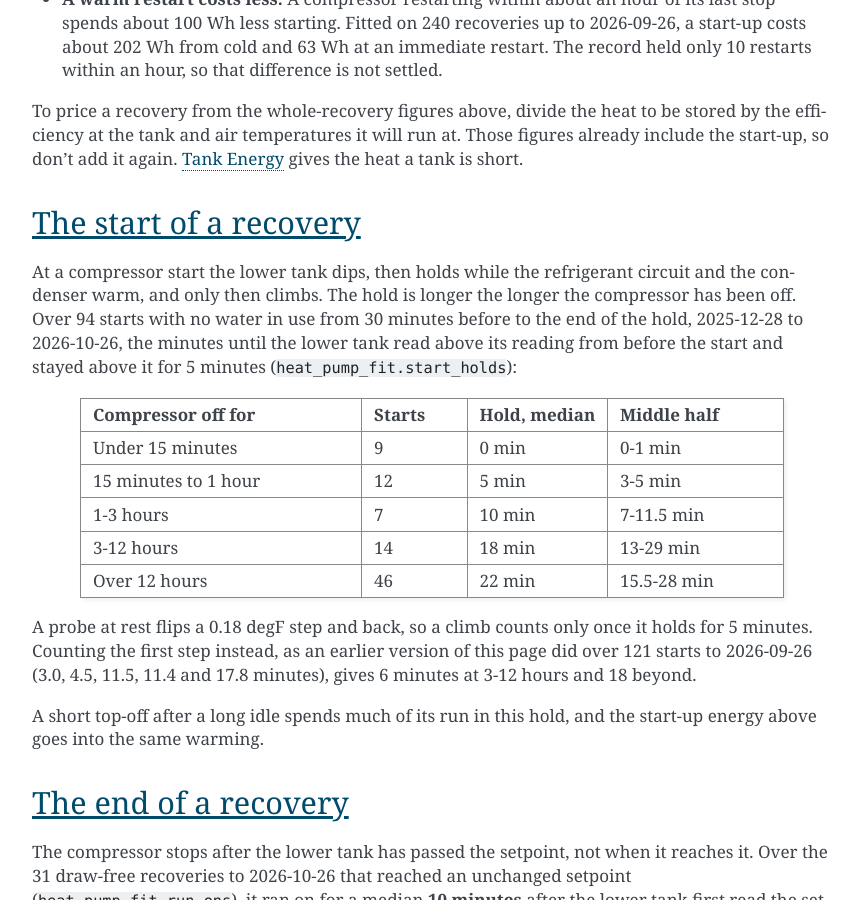
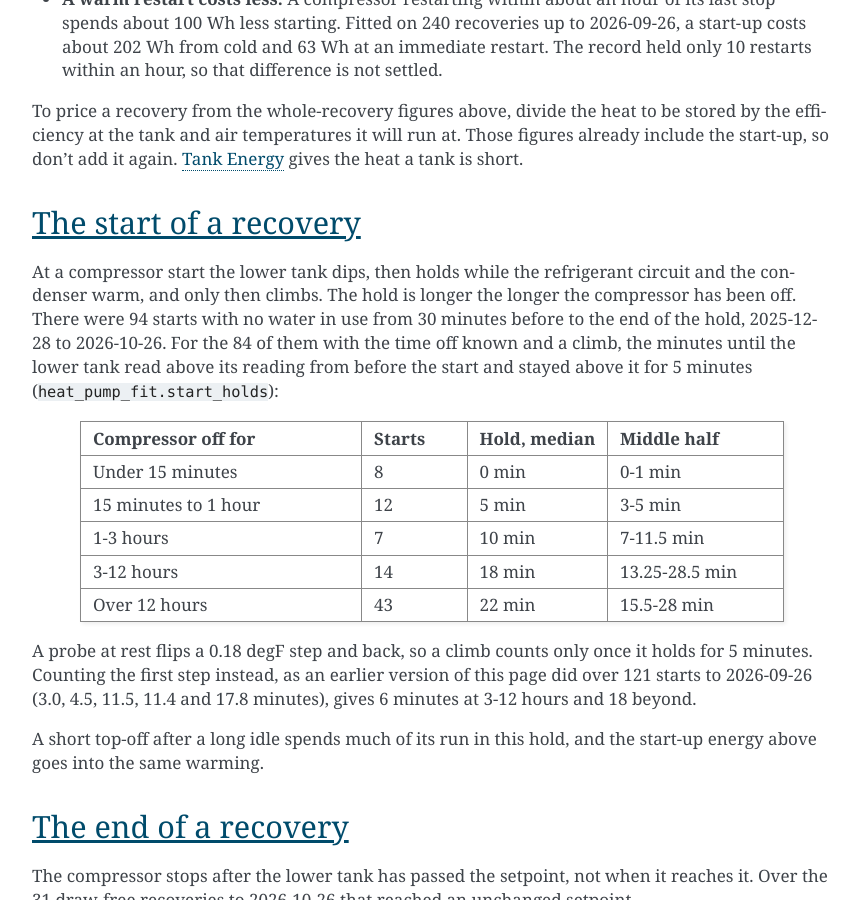
Before and after one commit to eman/nwp500-python, a Sphinx documentation site: the page built from docs/explanation/recovery-speed.rst, in a window 1280 px wide and 900 px high, scrolled down 4923 px. Shown: the whole window, without its empty margins (338-1197 px from the left). Built offline with Sphinx 7.4.7, drawn with Linux system fonts in a browser that asks for light colours.

Commit message:
docs(sim): correct the start-hold counts (#288)
Of the 94 clean starts, 84 have their time off known and a climb. Under 15 minutes holds 8 starts and over 12 hours 43; the 3-12 hour middle half is 13.25-28.5 minutes. Medians are unchanged.

```diff
--- a/docs/explanation/recovery-speed.rst
+++ b/docs/explanation/recovery-speed.rst
@@ -341,10 +341,11 @@ The start of a recovery
 
 At a compressor start the lower tank dips, then holds while the
 refrigerant circuit and the condenser warm, and only then climbs. The
-hold is longer the longer the compressor has been off. Over 94 starts
-with no water in use from 30 minutes before to the end of the hold,
-2025-12-28 to 2026-10-26, the minutes until the lower tank read above
-its reading from before the start and stayed above it for 5 minutes
+hold is longer the longer the compressor has been off. There were 94
+starts with no water in use from 30 minutes before to the end of the
+hold, 2025-12-28 to 2026-10-26. For the 84 of them with the time off
+known and a climb, the minutes until the lower tank read above its
+reading from before the start and stayed above it for 5 minutes
 (``heat_pump_fit.start_holds``):
 
 .. list-table::
@@ -356,7 +357,7 @@ its reading from before the start and stayed above it for 5 minutes
      - Hold, median
      - Middle half
    * - Under 15 minutes
-     - 9
+     - 8
      - 0 min
      - 0-1 min
    * - 15 minutes to 1 hour
@@ -370,9 +371,9 @@ its reading from before the start and stayed above it for 5 minutes
    * - 3-12 hours
      - 14
      - 18 min
-     - 13-29 min
+     - 13.25-28.5 min
    * - Over 12 hours
-     - 46
+     - 43
      - 22 min
      - 15.5-28 min
 
```
